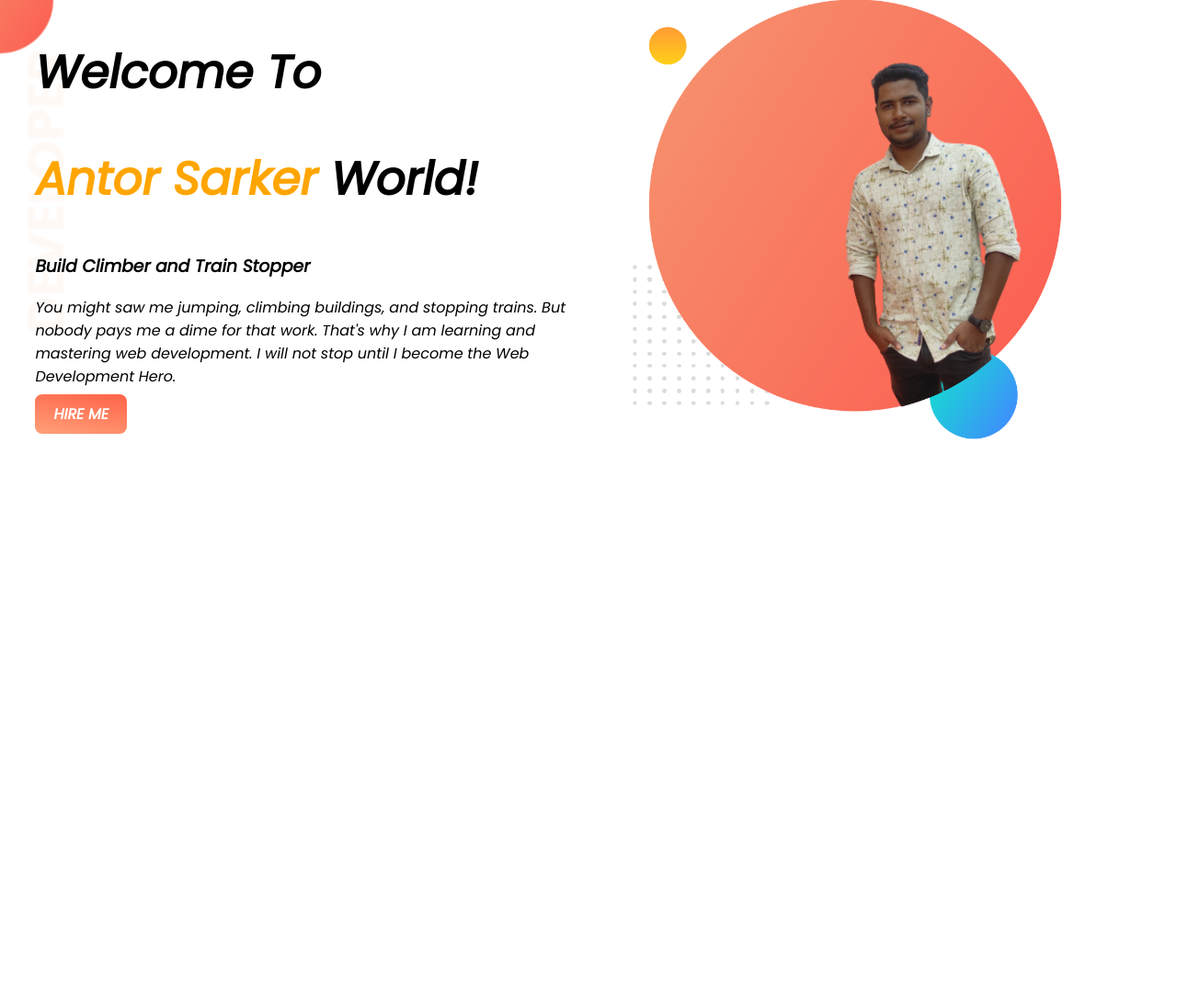
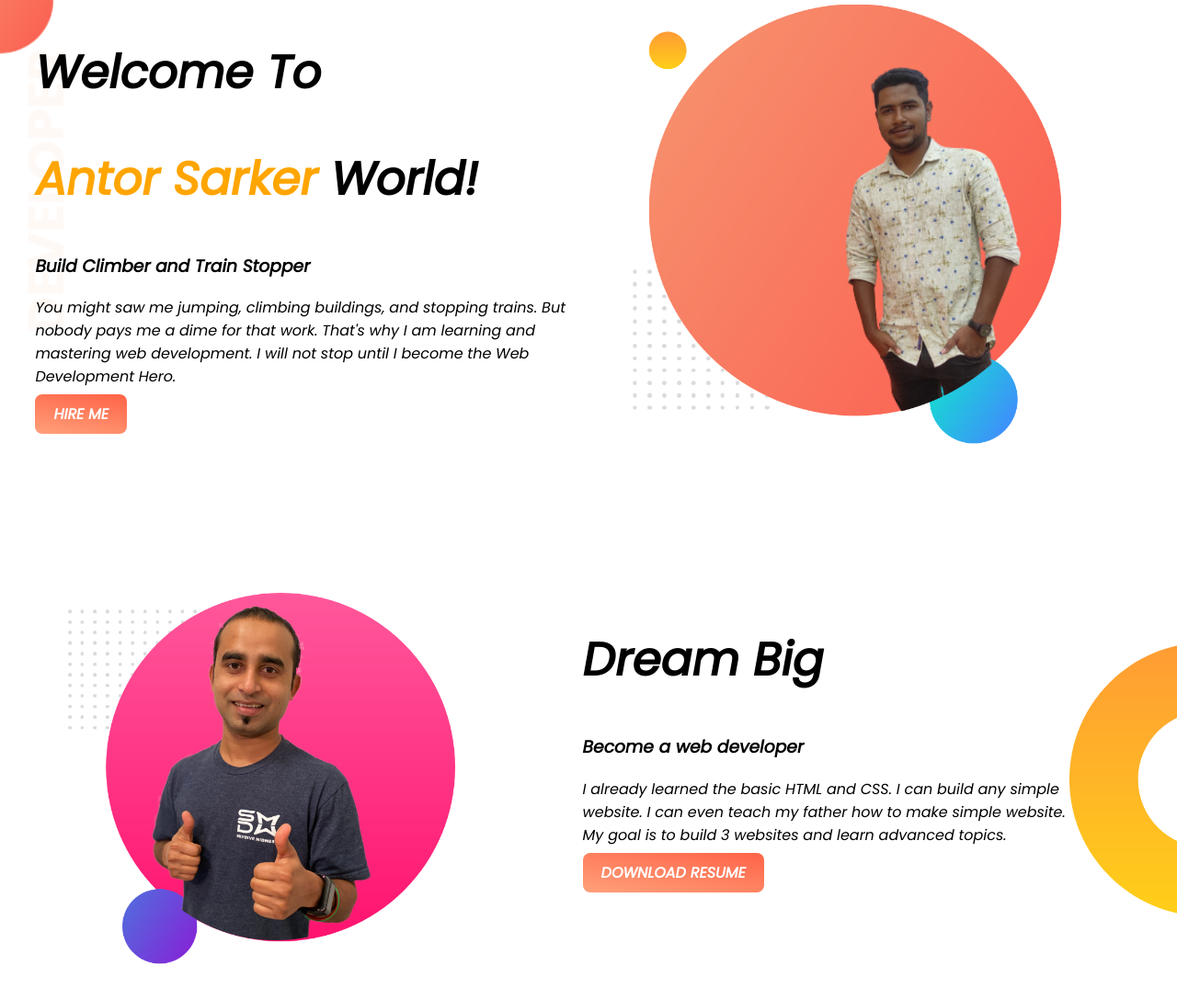
Before and after one commit to Antorsarker/antors-portfolio-master, a plain HTML site: page index.html in a window 1280 px wide. Shown: the whole page at 92% size. Before the commit the page ends 800 px from the top, so only its background shows below. Drawn offline with Linux system fonts and the light colour scheme.

Commit message:
dream big part complete

```diff
--- a/index.html
+++ b/index.html
@@ -30,6 +30,19 @@
         </div>
 
     </section>
+    <section class="dream-big">
+        <div class="half-width">
+            <img src="images/jhankar2.png" alt="antor-photo">
+        </div>
+        <div class="half-width">
+            <h1>Dream Big</h1>
+            <h3>Become a web developer</h3>
+            <p>I already learned the basic HTML and CSS. I can build any simple website. I can even teach my father how
+                to make simple website. My goal is to build 3 websites and learn advanced topics.</p>
+            <a class="link-button" target="_blank" href="https://github.com/Antorsarker/">DOWNLOAD RESUME</a>
+
+        </div>
+    </section>
 </body>
 
 </html>
--- a/style.css
+++ b/style.css
@@ -13,6 +13,7 @@ h1 {
 
 section {
     display: flex;
+    margin-bottom: 150px;
 }
 
 .half-width {
@@ -22,6 +23,7 @@ section {
 
 .half-width img {
     width: 80%;
+    padding-top: 5px;
 }
 
 .link-button {
@@ -38,3 +40,12 @@ section {
     background-repeat: no-repeat;
 
 }
+
+.dream-big {
+    background-image: url(images/dream-bg.png);
+    background-repeat: no-repeat;
+    background-position: right;
+    padding-left: 40px;
+    padding-right: 120px;
+
+}
```
